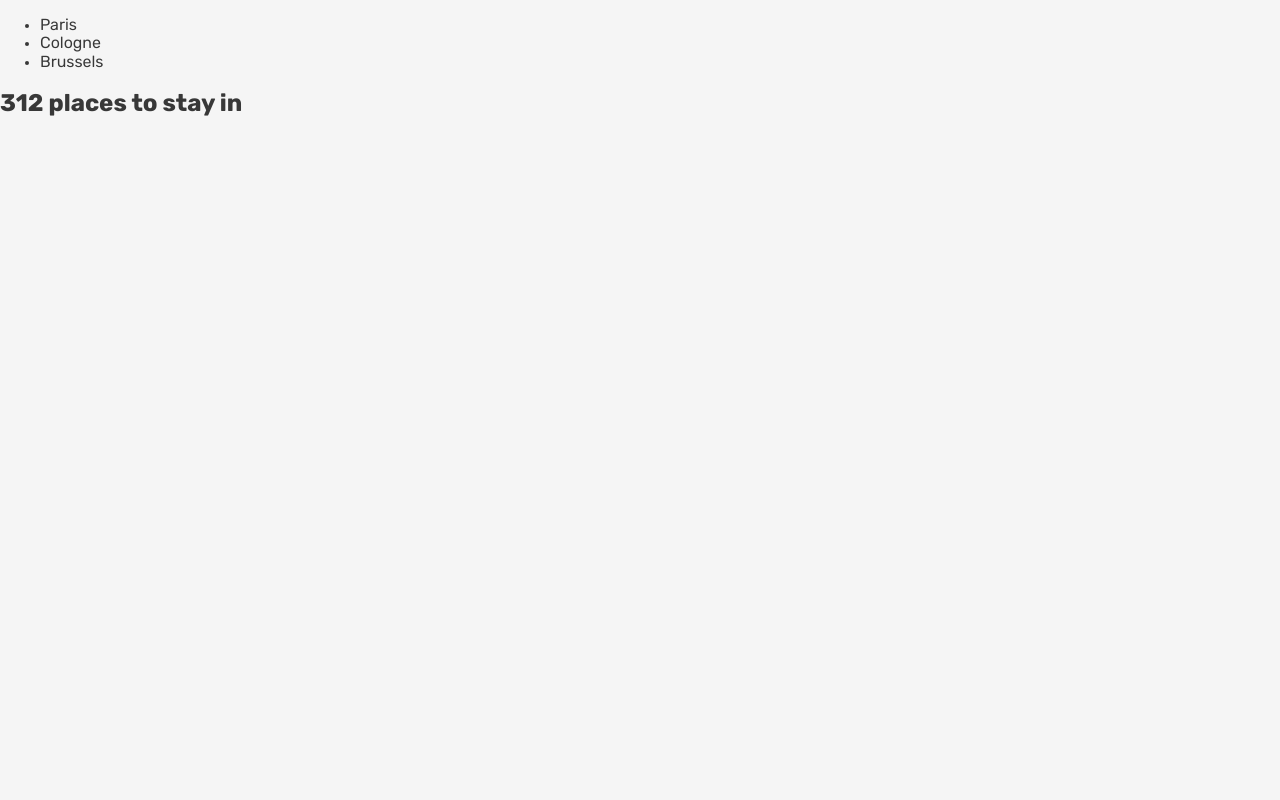
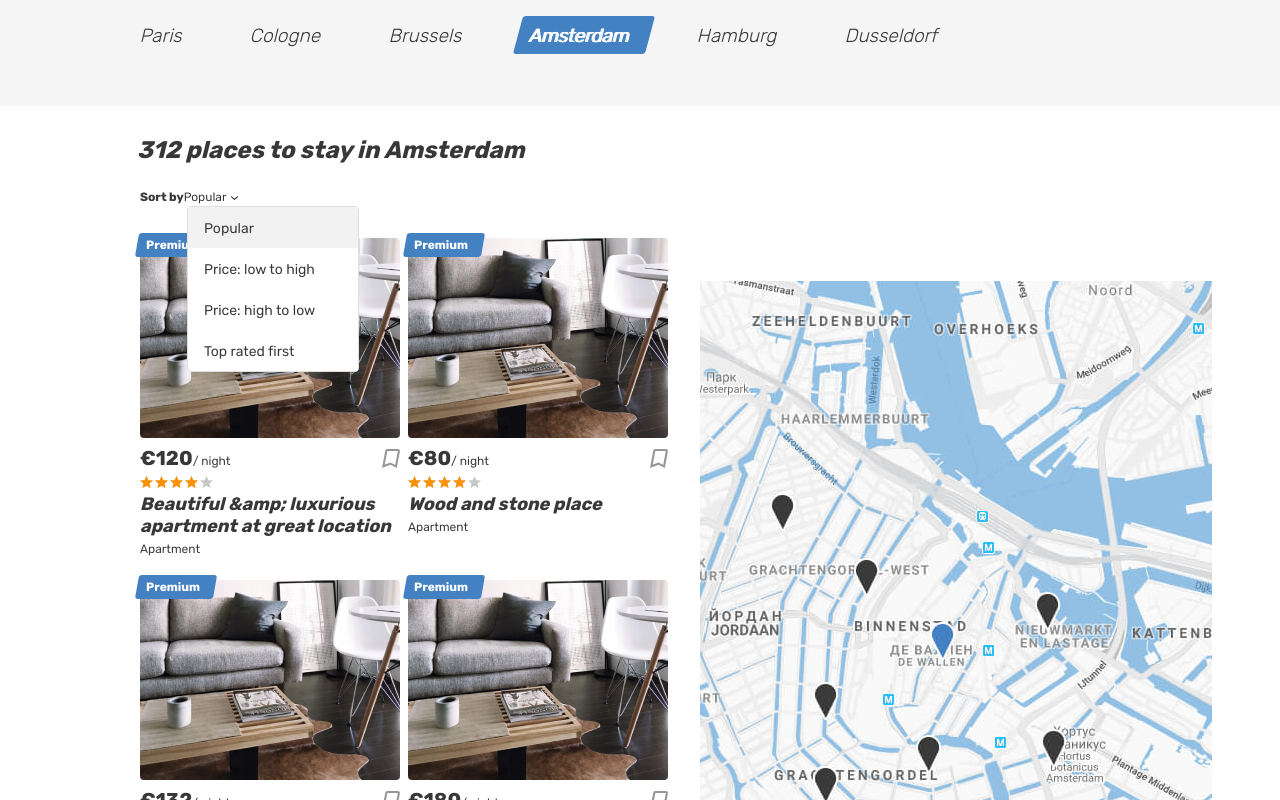
Before and after one commit to galla-okto/953611-six-cities-3, a React app: page / in a window 1280 px wide. Shown: the top 800 px of the page. Built offline with nearby package versions, Linux system fonts and the light colour scheme.

Commit message:
Дорабатывает компонент до значений из props

```diff
--- a/src/components/app/app.jsx
+++ b/src/components/app/app.jsx
@@ -1,12 +1,11 @@
 import React from 'react';
 import Main from '../main/main.jsx';
 
-const App = (props) => {
+const App = ({countOffers, offers}) => {
   // eslint-disable-next-line react/prop-types
-  const {countOffers} = props;
 
   return (
-    <Main countOffers={countOffers}/>
+    <Main countOffers={countOffers} offers={offers}/>
   );
 };
 
--- a/src/components/main/main.jsx
+++ b/src/components/main/main.jsx
@@ -2,21 +2,114 @@
 
 const Main = (props) => {
   // eslint-disable-next-line react/prop-types
-  const {countOffers} = props;
+  const {countOffers, offers} = props;
 
   return (
-    <div>
-      <header>
-        <ul>
-          <li>Paris</li>
-          <li>Cologne</li>
-          <li>Brussels</li>
-        </ul>
-      </header>
-      <main>
-        <h2> {countOffers} places to stay in </h2>
+    <React.Fragment>
+      <main className="page__main page__main--index">
+        <h1 className="visually-hidden">Cities</h1>
+        <div className="tabs">
+          <section className="locations container">
+            <ul className="locations__list tabs__list">
+              <li className="locations__item">
+                <a className="locations__item-link tabs__item" href="#">
+                  <span>Paris</span>
+                </a>
+              </li>
+              <li className="locations__item">
+                <a className="locations__item-link tabs__item" href="#">
+                  <span>Cologne</span>
+                </a>
+              </li>
+              <li className="locations__item">
+                <a className="locations__item-link tabs__item" href="#">
+                  <span>Brussels</span>
+                </a>
+              </li>
+              <li className="locations__item">
+                <a className="locations__item-link tabs__item tabs__item--active">
+                  <span>Amsterdam</span>
+                </a>
+              </li>
+              <li className="locations__item">
+                <a className="locations__item-link tabs__item" href="#">
+                  <span>Hamburg</span>
+                </a>
+              </li>
+              <li className="locations__item">
+                <a className="locations__item-link tabs__item" href="#">
+                  <span>Dusseldorf</span>
+                </a>
+              </li>
+            </ul>
+          </section>
+        </div>
+        <div className="cities">
+          <div className="cities__places-container container">
+            <section className="cities__places places">
+              <h2 className="visually-hidden">Places</h2>
+              <b className="places__found">{countOffers} places to stay in Amsterdam</b>
+              <form className="places__sorting" action="#" method="get">
+                <span className="places__sorting-caption">Sort by</span>
+                <span className="places__sorting-type" tabIndex="0">
+                  Popular
+                  <svg className="places__sorting-arrow" width="7" height="4">
+                    <use xlinkHref="#icon-arrow-select"></use>
+                  </svg>
+                </span>
+                <ul className="places__options places__options--custom places__options--opened">
+                  <li className="places__option places__option--active" tabIndex="0">Popular</li>
+                  <li className="places__option" tabIndex="0">Price: low to high</li>
+                  <li className="places__option" tabIndex="0">Price: high to low</li>
+                  <li className="places__option" tabIndex="0">Top rated first</li>
+                </ul>
+              </form>
+              <div className="cities__places-list places__list tabs__content">
+                {offers.map((offer, index) => (
+                  <article className="cities__place-card place-card">
+                    <div className="place-card__mark">
+                      <span>Premium</span>
+                    </div>
+                    <div className="cities__image-wrapper place-card__image-wrapper">
+                      <a href="#">
+                        <img className="place-card__image" src="img/apartment-01.jpg" width="260" height="200" alt="Place image"/>
+                      </a>
+                    </div>
+                    <div className="place-card__info">
+                      <div className="place-card__price-wrapper">
+                        <div className="place-card__price">
+                          <b className="place-card__price-value">&euro;{offer.price}</b>
+                          <span className="place-card__price-text">&#47;&nbsp;night</span>
+                        </div>
+                        <button className="place-card__bookmark-button button" type="button">
+                          <svg className="place-card__bookmark-icon" width="18" height="19">
+                            <use xlinkHref="#icon-bookmark"></use>
+                          </svg>
+                          <span className="visually-hidden">To bookmarks</span>
+                        </button>
+                      </div>
+                      <div className="place-card__rating rating">
+                        <div className="place-card__stars rating__stars">
+                          <span style={{width: '80%'}}></span>
+                          <span className="visually-hidden">Rating</span>
+                        </div>
+                      </div>
+                      <h2 className="place-card__name">
+                        <a href="#">{offer.title}</a>
+                      </h2>
+                      <p className="place-card__type">Apartment</p>
+                    </div>
+                  </article>
+                ))}
+              </div>
+            </section>
+            <div className="cities__right-section">
+              <section className="cities__map map"></section>
+            </div>
+          </div>
+        </div>
       </main>
-    </div>
+    </React.Fragment>
   );
 };
 
--- a/src/index.js
+++ b/src/index.js
@@ -6,9 +6,18 @@
   COUNT_OFFERS: 312
 };
 
+const offers = [
+  {title: `Beautiful &amp; luxurious apartment at great location`, price: 120, flat: true, stars: 4, favorite: false},
+  {title: `Wood and stone place`, price: 80, flat: false, stars: 4, favorite: true},
+  {title: `Canal View Prinsengracht`, price: 132, flat: true, stars: 4, favorite: false},
+  {title: `Nice, cozy, warm big bed apartment`, price: 180, flat: true, stars: 5, favorite: false},
+  {title: `Wood and stone place`, price: 80, flat: false, stars: 4, favorite: false}
+];
+
 ReactDOM.render(
     <App
       countOffers={Settings.COUNT_OFFERS}
+      offers={offers}
     />,
     document.querySelector(`#root`)
 );
```
